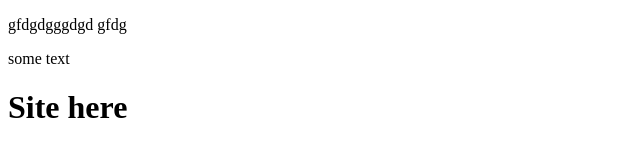
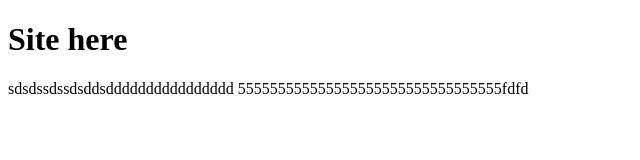
Before and after one commit to ahrynko/site, a plain HTML site: page index.html in a window 1280 px wide. Shown: the whole page, without its empty margins (0-640 px from the left). Drawn offline with Linux system fonts and the light colour scheme.

Commit message:
third commit

```diff
--- a/index.html
+++ b/index.html
@@ -4,10 +4,10 @@
         <meta charset="UTF-8">
 <title>Site</title>
 <link rel="stylesheet" href="css/style.css">
-<p> gfdgdgggdgd gfdg</p>
-<p> some  text</p>
 </head>
 <body>
    <h1> Site here </h1>
+   <p> sdsdssdssdsddsdddddddddddddddd
+   555555555555555555555555555555555fdfd</p>
 </body>
 </html>
```
